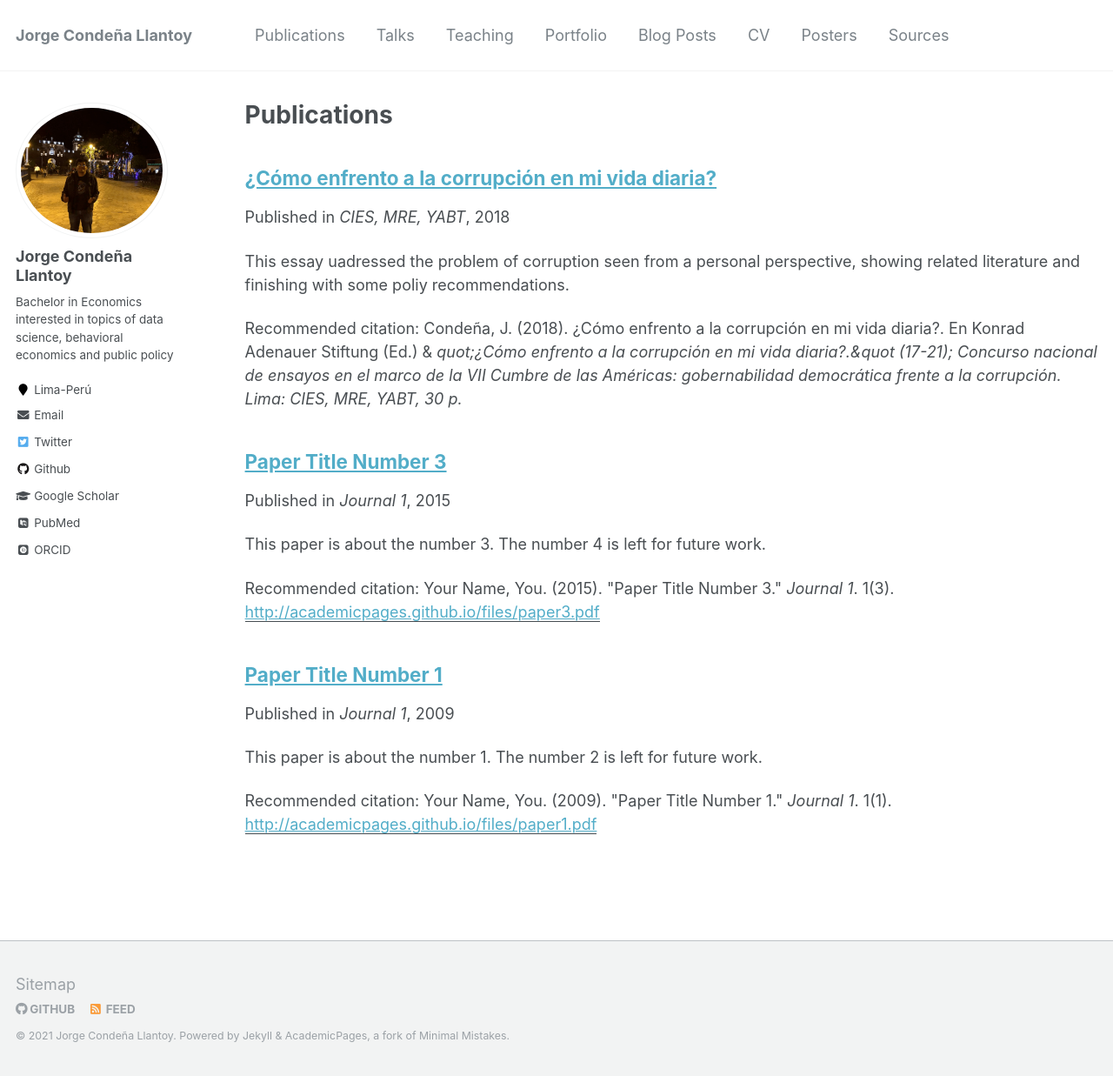
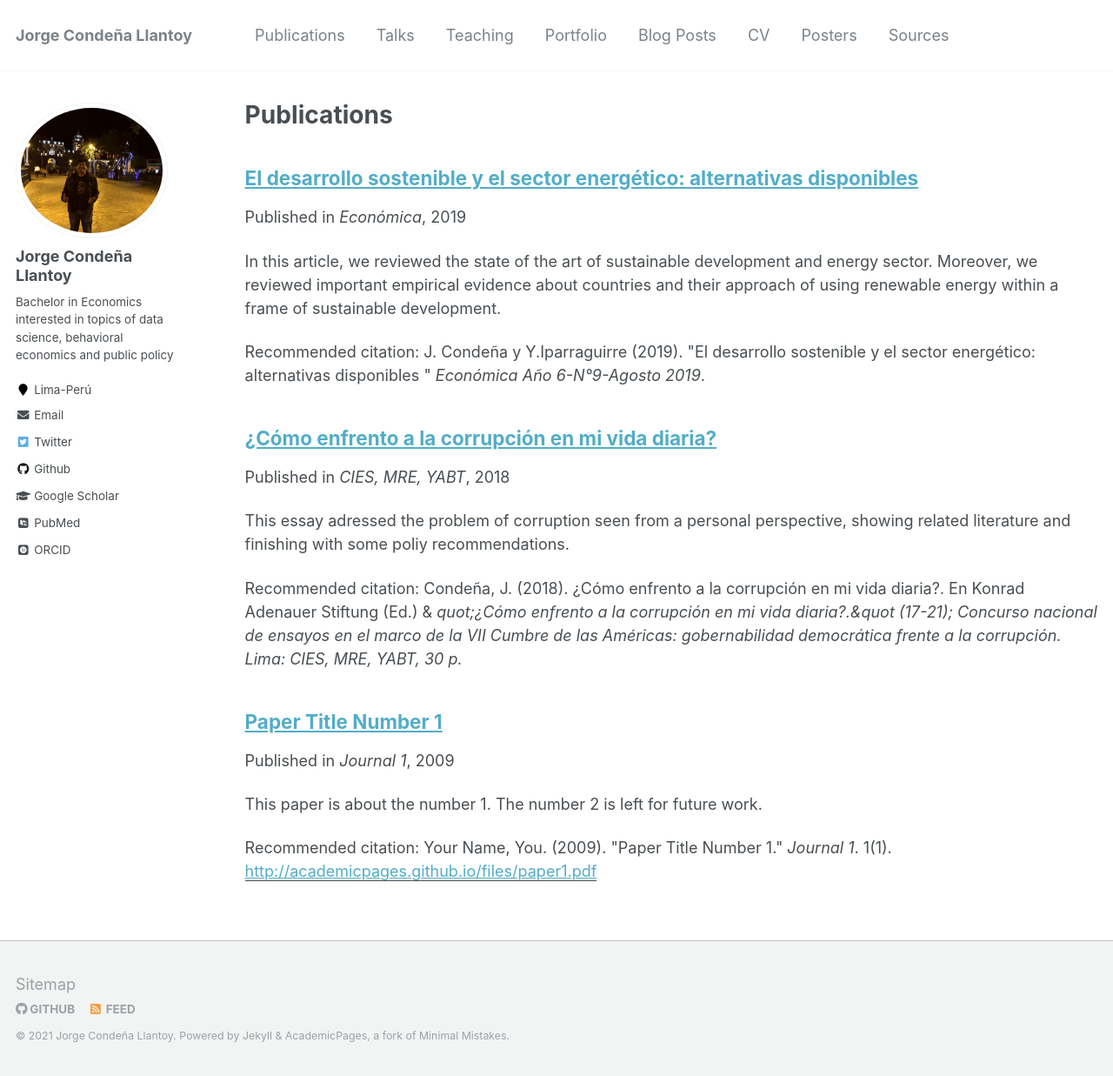
Before and after one commit to condehub5/condehub5.github.io, a Jekyll site: the page built from _pages/publications.md, in a window 1280 px wide and 1237 px high. Shown: the whole window at 87% size. Built offline with Jekyll 4.4.1, drawn with Linux system fonts in a browser that asks for light colours; some web fonts are replaced.

Commit message:
agregado de publicaciones 2 y 3 4/05/2021

```diff
--- a/_publications/2015-10-01-paper-title-number-3.md
+++ /dev/null
@@ -1,15 +0,0 @@
----
-title: "Paper Title Number 3"
-collection: publications
-permalink: /publication/2015-10-01-paper-title-number-3
-excerpt: 'This paper is about the number 3. The number 4 is left for future work.'
-date: 2015-10-01
-venue: 'Journal 1'
-paperurl: 'http://academicpages.github.io/files/paper3.pdf'
-citation: 'Your Name, You. (2015). &quot;Paper Title Number 3.&quot; <i>Journal 1</i>. 1(3).'
----
-This paper is about the number 3. The number 4 is left for future work.
-
-[Download paper here](http://academicpages.github.io/files/paper3.pdf)
-
-Recommended citation: Your Name, You. (2015). "Paper Title Number 3." <i>Journal 1</i>. 1(3).
--- a/_publications/2018-04-11-pub2.md
+++ b/_publications/2018-04-11-pub2.md
@@ -3,7 +3,7 @@ title: " ¿Cómo enfrento a la corrupción en
 mi vida diaria?"
 collection: publications
 permalink: /publication/2018-04-11
-excerpt: 'This essay uadressed the problem of corruption seen from a personal perspective, showing related literature and finishing with some poliy recommendations.'
+excerpt: 'This essay adressed the problem of corruption seen from a personal perspective, showing related literature and finishing with some poliy recommendations.'
 date: 2018-04-11
 venue: 'CIES, MRE, YABT'
 #paperurl: 'https://www.kas.de/c/document_library/get_file?uuid=859116f1-5f5f-9253-a5cb-3a00f1424107&groupId=269552'
--- /dev/null
+++ b/_publications/2019-08-27-pub3.md
@@ -0,0 +1,16 @@
+---
+title: "El desarrollo sostenible y el sector energético: alternativas disponibles"
+collection: publications
+permalink: /publication/2019-08-27
+excerpt: 'In this article, we reviewed the state of the art of sustainable development and energy sector. Moreover,
+we reviewed important empirical evidence about countries and their approach of using renewable energy within a frame of sustainable development.'
+date: 2019-08-27
+venue: 'Económica'
+#paperurl: 'http://academicpages.github.io/files/paper3.pdf'
+citation: 'J. Condeña y Y.Iparraguirre (2019). &quot;El desarrollo sostenible y el sector energético: alternativas disponibles &quot; <i>Económica Año 6-N°9-Agosto 2019</i>.'
+---
+This paper is about the number 3. The number 4 is left for future work.
+
+Recommended citation: J. Condeña y Y.Iparraguirre (2019). "El desarrollo sostenible y el sector energético: alternativas disponibles" <i>Económica.</i>2019.Año 6-N°9: 26-32.
+
+[Download paper here](https://drive.google.com/file/d/16vtctwFY7wju4TKgKTNxGCH45TD0wrq0/view?usp=sharing)
```
